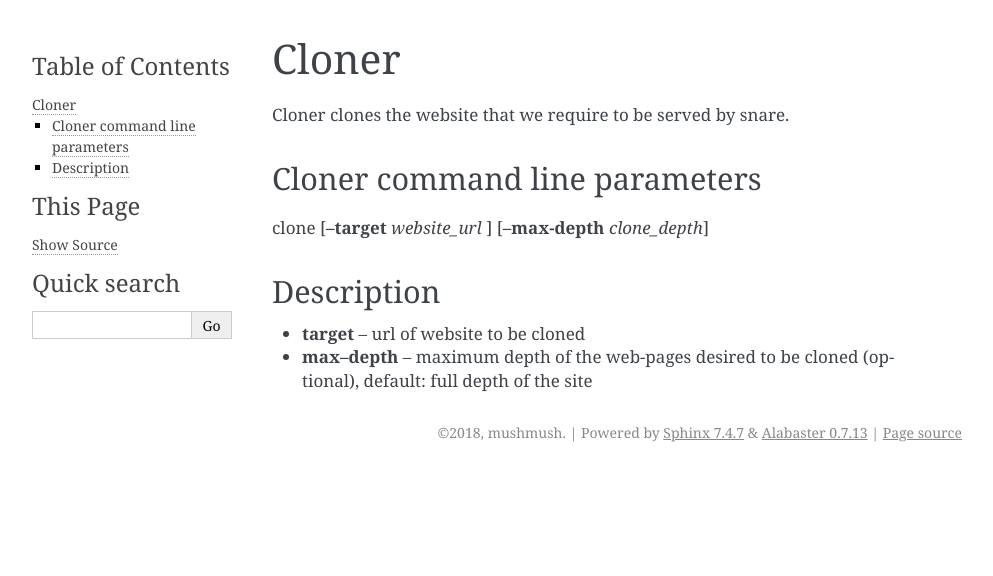
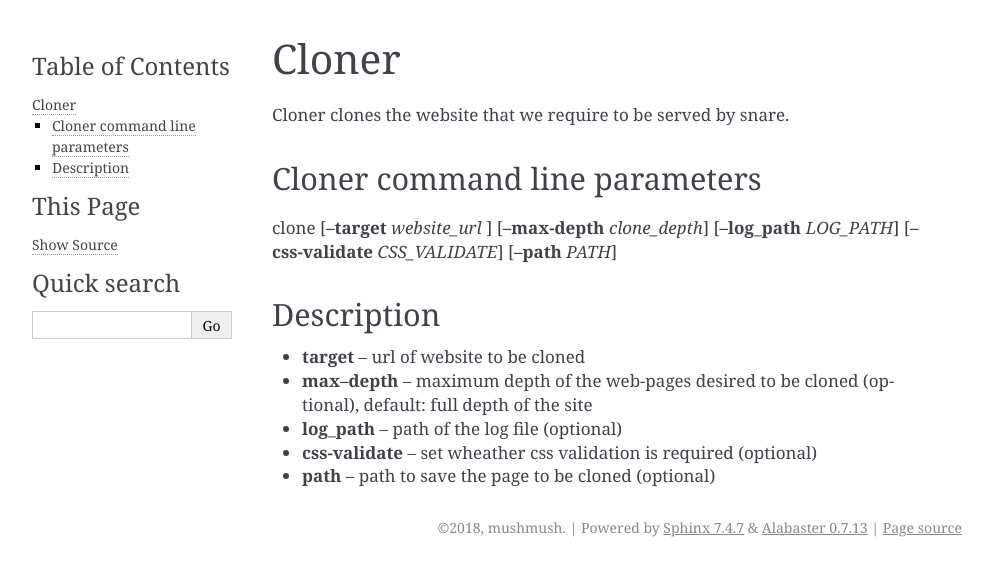
Before and after one commit to mushorg/snare, a Sphinx documentation site: the page built from docs/cloner.rst, in a window 1280 px wide. Shown: the top 576 px of the page, without its empty margins (148-1141 px from the left). Built offline with Sphinx 7.4.7, drawn with Linux system fonts in a browser that asks for light colours.

Commit message:
Added description of new features of cloner

```diff
--- a/docs/cloner.rst
+++ b/docs/cloner.rst
@@ -6,10 +6,13 @@
 
 Cloner command line parameters
 ~~~~~~~~~~~~~~~~~~~~~~~~~~~~~~
-clone [**--target** *website_url* ] [**--max-depth** *clone_depth*]
+clone [**--target** *website_url* ] [**--max-depth** *clone_depth*] [**--log_path** *LOG_PATH*] [**--css-validate** *CSS_VALIDATE*] [**--path** *PATH*]
 
 Description
 ~~~~~~~~~~~
 
 * **target** -- url of website to be cloned
 * **max--depth** -- maximum depth of the web-pages desired to be cloned (optional), default: full depth of the site
+* **log_path** -- path of the log file (optional)
+* **css-validate** -- set wheather css validation is required (optional)
+* **path** -- path to save the page to be cloned (optional)
```
